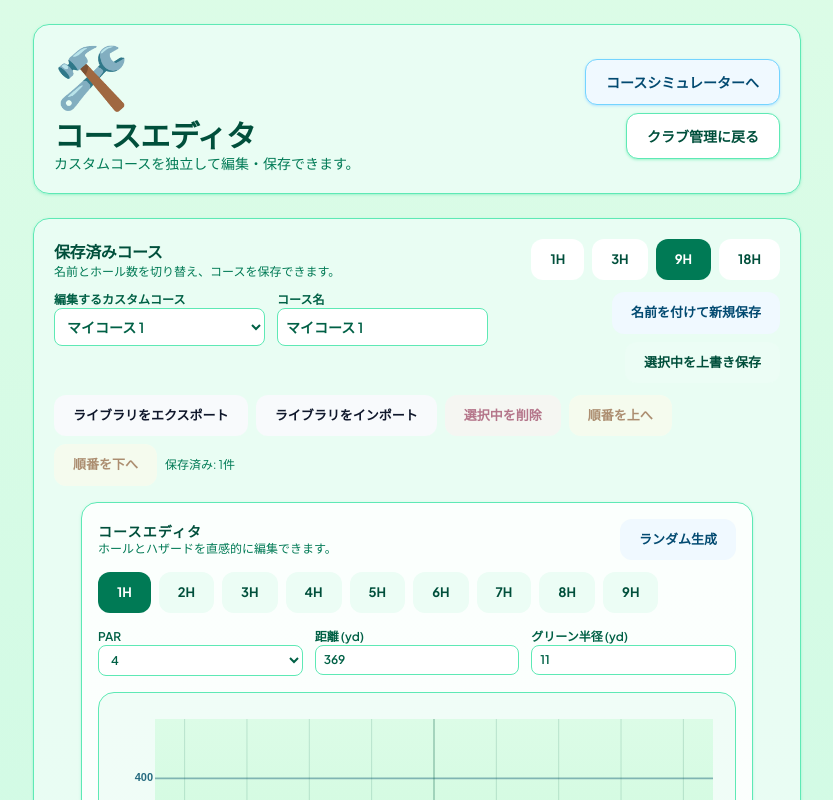
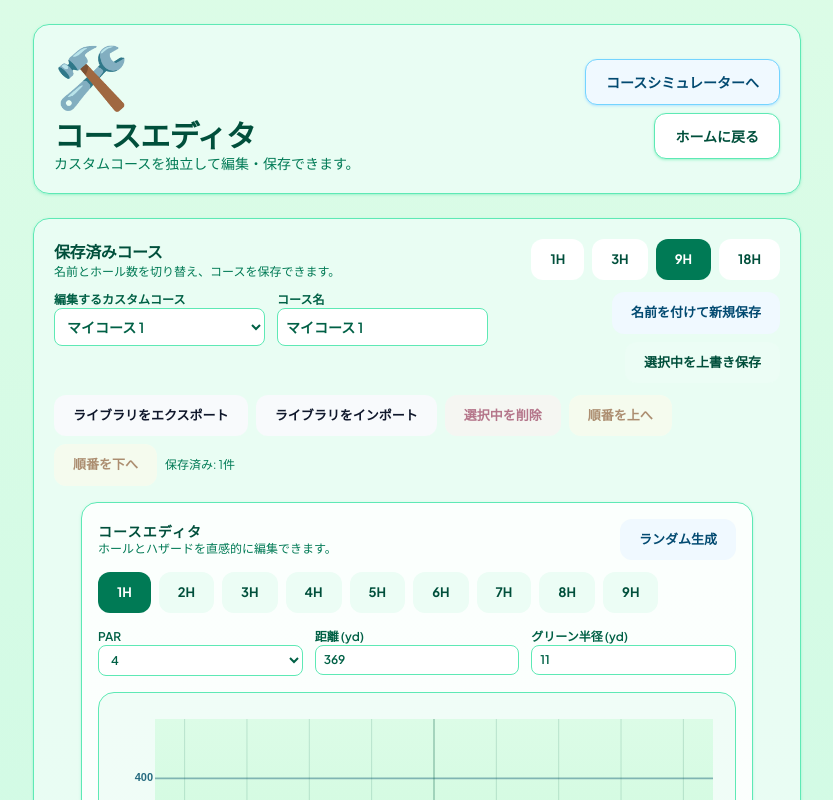
Before and after one commit to Zaku27/MyGolfClubs, a React (Vite) app: page /course-editor in a window 1280 px wide. Shown: the top 800 px of the page, without its empty margins (223-1056 px from the left). Built offline with nearby package versions, Linux system fonts and the light colour scheme.

Commit message:
細かい修正

```diff
--- a/src/components/AnalysisHeader.tsx
+++ b/src/components/AnalysisHeader.tsx
@@ -27,7 +27,7 @@ const ANALYSIS_TAB_TITLE: Record<AnalysisTab, string> = {
 const ANALYSIS_TAB_SUBTITLE: Record<AnalysisTab, string> = {
   weightLength: '回帰トレンドからの偏差で、重すぎるクラブと軽すぎるクラブをすぐに判別できます。',
   loftDistance:
-    '各クラブの実測飛距離を確認してください。実測値が分からない場合は、推定飛距離を参考にしてください。',
+    '各クラブの実測飛距離を入力してください。実測値が分からない場合は、推定飛距離を参考にしてください。',
   swingWeight:
     'スイングウェイトのばらつきを可視化し、調整が必要なクラブを特定できます。',
   lieAngle:
@@ -89,7 +89,7 @@ export const AnalysisHeader = ({
         </button>
       )}
       <button className="btn-secondary" onClick={onBack}>
-        クラブ管理に戻る
+        ホームに戻る
       </button>
     </div>
   </div>
--- a/src/components/simulator/CustomCourseEditorScreen.tsx
+++ b/src/components/simulator/CustomCourseEditorScreen.tsx
@@ -473,7 +473,7 @@ export function CustomCourseEditorScreen() {
               to="/"
               className="inline-flex items-center justify-center rounded-xl border border-emerald-300 bg-white px-5 py-3 text-sm font-semibold text-emerald-900 shadow-sm shadow-emerald-200 transition hover:bg-emerald-50"
             >
-              クラブ管理に戻る
+              ホームに戻る
             </Link>
           </div>
         </div>
--- a/src/components/simulator/PersonalDataInput.tsx
+++ b/src/components/simulator/PersonalDataInput.tsx
@@ -309,7 +309,7 @@ export function PersonalDataInput() {
               to={appLink}
               className="inline-flex items-center justify-center rounded-lg border border-slate-300 px-3 py-2 text-sm font-medium text-slate-700 hover:bg-slate-100"
             >
-              クラブ管理に戻る
+              ホームに戻る
             </Link>
           </div>
         </div>
--- a/src/components/simulator/Scorecard.tsx
+++ b/src/components/simulator/Scorecard.tsx
@@ -271,7 +271,7 @@ export function Scorecard({ onPlayAgain, onBack }: Props) {
           onClick={onBack}
           className="w-full py-2.5 bg-transparent border border-emerald-400 text-emerald-700 hover:text-white hover:bg-emerald-700 hover:border-emerald-700 rounded-xl transition-colors text-sm"
         >
-          クラブ管理に戻る
+          ホームに戻る
         </button>
       </div>
     </div>
--- a/src/components/simulator/SimulatorApp.tsx
+++ b/src/components/simulator/SimulatorApp.tsx
@@ -206,7 +206,7 @@ function SetupScreen({
         onClick={onBack}
         className="text-emerald-700 hover:text-emerald-900 text-sm underline transition-colors"
       >
-        ← クラブ管理に戻る
+        ← ホームに戻る
       </button>
       <Link
         to={`/range${bagQuery}`}
--- a/src/pages/AdminClubs.tsx
+++ b/src/pages/AdminClubs.tsx
@@ -14,7 +14,7 @@ import './AdminClubs.css';
 
 type TabKey = 'catalog' | 'import';
 type SortDirection = 'asc' | 'desc';
-type SortKey = 'brand' | 'model' | 'variant' | 'type' | 'year' | 'loft' | 'length' | 'swingWeight';
+type SortKey = 'brand' | 'model' | 'variant' | 'type' | 'year' | 'loft' | 'length' | 'lie' | 'swingWeight';
 type CanonicalHeader =
   | 'brand'
   | 'model'
@@ -480,6 +480,11 @@ const toComparable = (spec: CatalogSpec, key: SortKey): string | number => {
       return spec.loft ?? Number.NEGATIVE_INFINITY;
     case 'length':
       return spec.length ?? Number.NEGATIVE_INFINITY;
+    case 'lie':
+      if (typeof spec.lie === 'number') {
+        return spec.lie;
+      }
+      return spec.lie ? normalizedString(spec.lie) : '';
     case 'brand':
       return normalizedString(spec.brand);
     case 'model':
@@ -805,6 +810,7 @@ export default function AdminClubs() {
                   <th><button type="button" onClick={() => toggleSort('year')}>Year</button></th>
                   <th><button type="button" onClick={() => toggleSort('loft')}>Loft</button></th>
                   <th><button type="button" onClick={() => toggleSort('length')}>Length</button></th>
+                  <th><button type="button" onClick={() => toggleSort('lie')}>Lie</button></th>
                   <th><button type="button" onClick={() => toggleSort('swingWeight')}>SW</button></th>
                   <th>編集</th>
                 </tr>
@@ -812,7 +818,7 @@ export default function AdminClubs() {
               <tbody>
                 {sortedSpecs.length === 0 ? (
                   <tr>
-                    <td colSpan={9} className="admin-empty">条件に一致するCatalog Specがありません。</td>
+                    <td colSpan={10} className="admin-empty">条件に一致するCatalog Specがありません。</td>
                   </tr>
                 ) : (
                   sortedSpecs.map((spec) => (
@@ -824,6 +830,7 @@ export default function AdminClubs() {
                       <td>{spec.year}</td>
                       <td>{spec.loft ?? '-'}</td>
                       <td>{spec.length ?? '-'}</td>
+                      <td>{spec.lie ?? '-'}</td>
                       <td>{spec.swingWeight ?? '-'}</td>
                       <td>
                         <button
--- a/src/pages/RangeScreen.tsx
+++ b/src/pages/RangeScreen.tsx
@@ -996,7 +996,7 @@ export default function RangeScreen() {
             to="/"
             className="inline-flex items-center justify-center rounded bg-white px-3 py-2 text-sm font-semibold text-green-900 shadow border border-green-200 hover:bg-green-50"
           >
-            クラブ管理に戻る
+            ホームに戻る
           </Link>
         </div>
       </div>
--- a/src/utils/clubSuccessDisplay.ts
+++ b/src/utils/clubSuccessDisplay.ts
@@ -24,7 +24,7 @@ const DEFAULT_SWING_ADJUST_THRESHOLD = 2.0;
 const WEAK_CLUB_THRESHOLD = 65;
 
 /** 分析ペナルティポイントに掛ける倍率。ここを変えると全箇所に反映される */
-export const ANALYSIS_PENALTY_MULTIPLIER = 2;
+export const ANALYSIS_PENALTY_MULTIPLIER = 1.5;
 
 function parseUserLieAngleStandards(value: unknown): UserLieAngleStandards {
   if (!value || typeof value !== 'object') {
```
